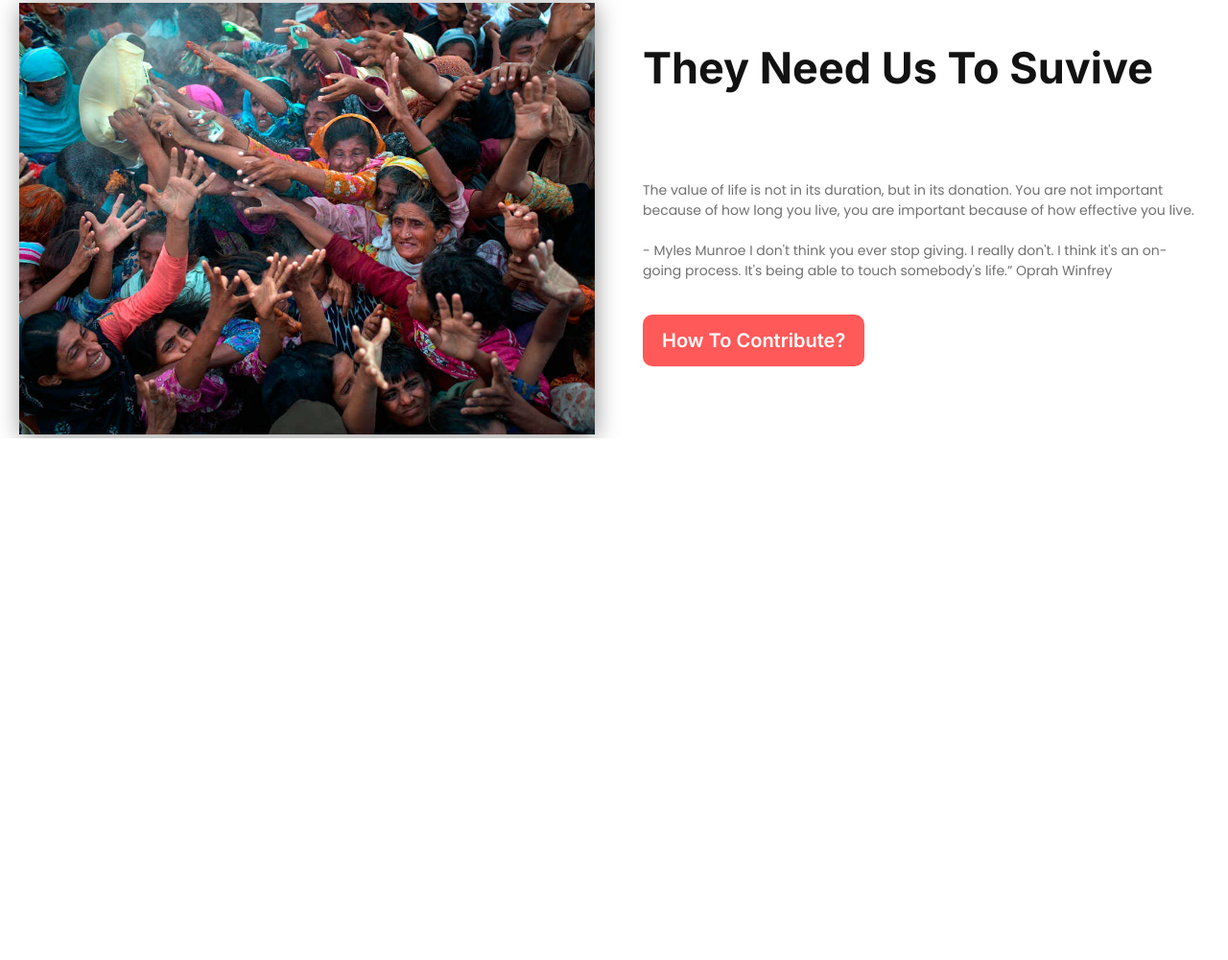
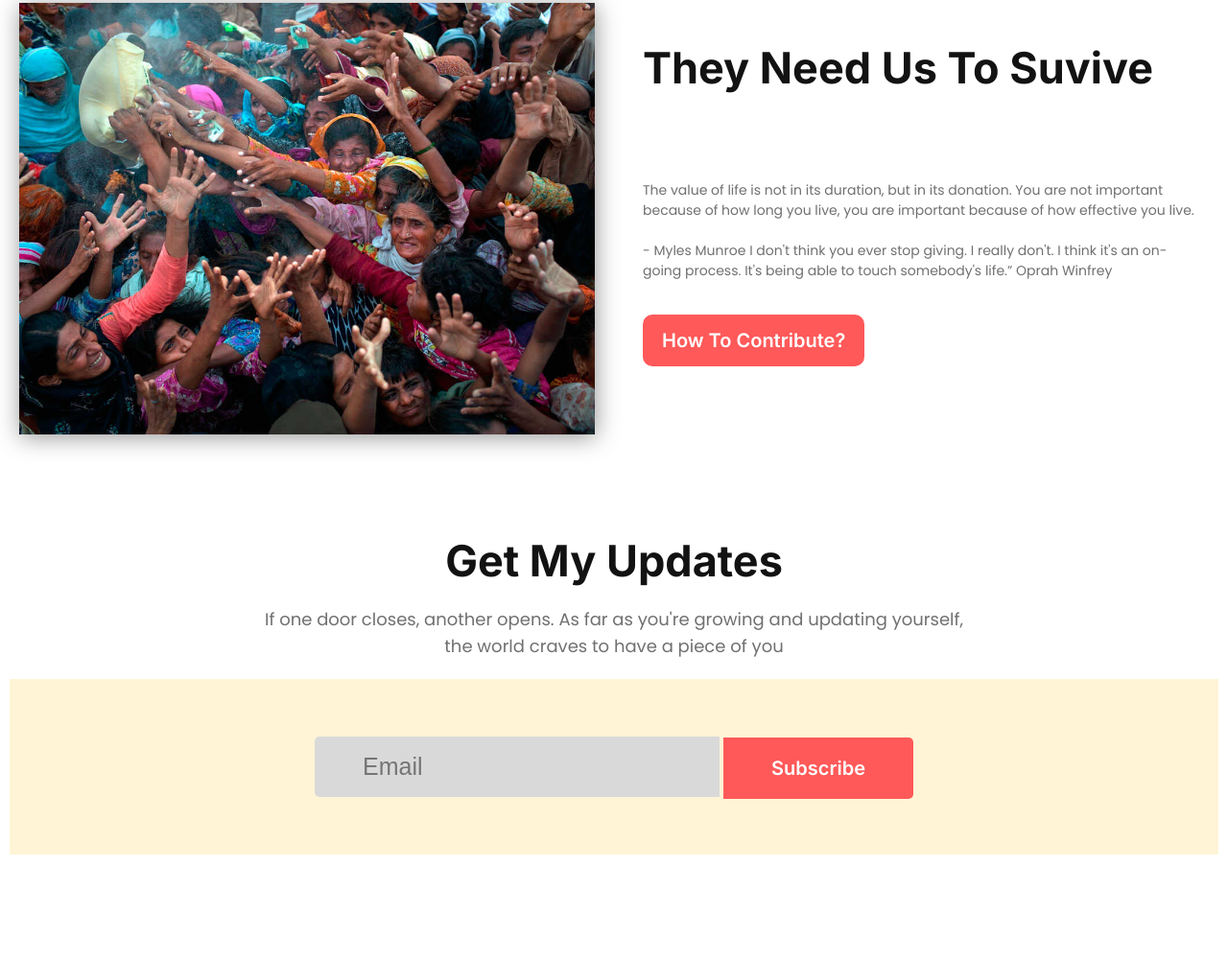
Before and after one commit to Afifnn97/donate-bd, a plain HTML site: page index.html in a window 1280 px wide. Shown: the part 2531-3532 px from the top of the page at 96% size. Before the commit the page ends 2988 px from the top, so only its background shows below. Drawn offline with Linux system fonts and the light colour scheme.

Commit message:
get-my update section done

```diff
--- a/css/style.css
+++ b/css/style.css
@@ -187,3 +187,27 @@ p {
 }
 
 /*======= review end =========*/
+
+/*======= email start =========*/
+.email {
+  text-align: center;
+  background-color: #fff4d6;
+  padding: 60px 100px;
+  margin: 10px 10px;
+}
+input {
+  display: inline-block;
+  font-size: 25px;
+  border: none;
+  background-color: #d9d9d9;
+  padding: 17px 50px;
+  border-radius: 5px 0 0 5px;
+  text-decoration: none;
+  outline: none;
+}
+.email a {
+  padding: 20px 50px;
+  border-radius: 0px 5px 5px 0px;
+}
+
+/*======= email end =========*/
--- a/index.html
+++ b/index.html
@@ -168,5 +168,24 @@
     </section>
 
     <!-- donation reviews end -->
+
+    <!--===== get my updates start ======-->
+    <section id="get-updates" class="get-updates section-padding">
+      <div class="container">
+        <div class="site-content">
+          <h2>Get My Updates</h2>
+          <p>
+            If one door closes, another opens. As far as you're growing and
+            updating yourself, <br />
+            the world craves to have a piece of you
+          </p>
+        </div>
+        <div class="email">
+          <input type="email" id="email" name="email" placeholder="Email" />
+          <a class="site-btn" target="_blank" href="#">Subscribe</a>
+        </div>
+      </div>
+    </section>
+    <!--===== get my updates end ======-->
   </body>
 </html>
```
